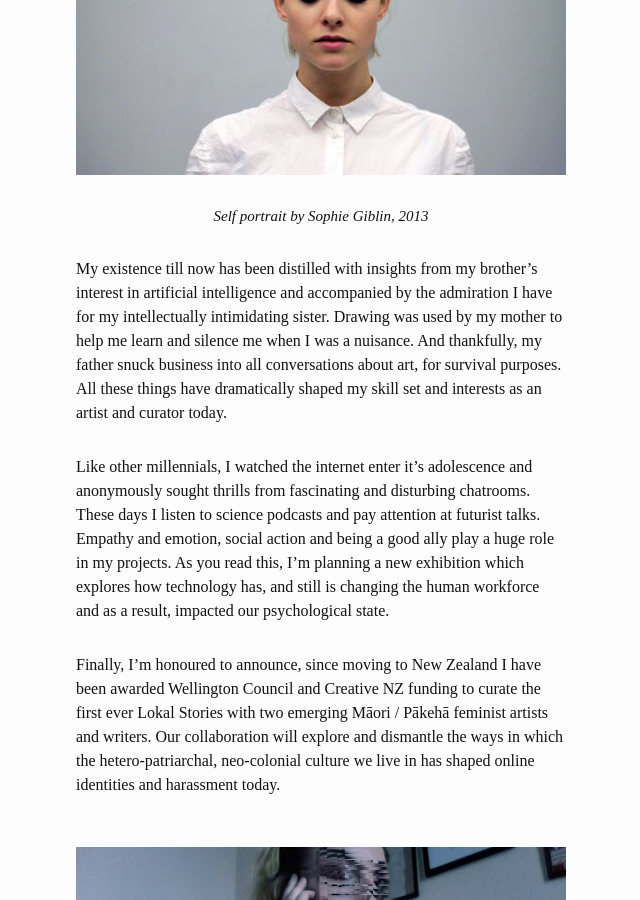
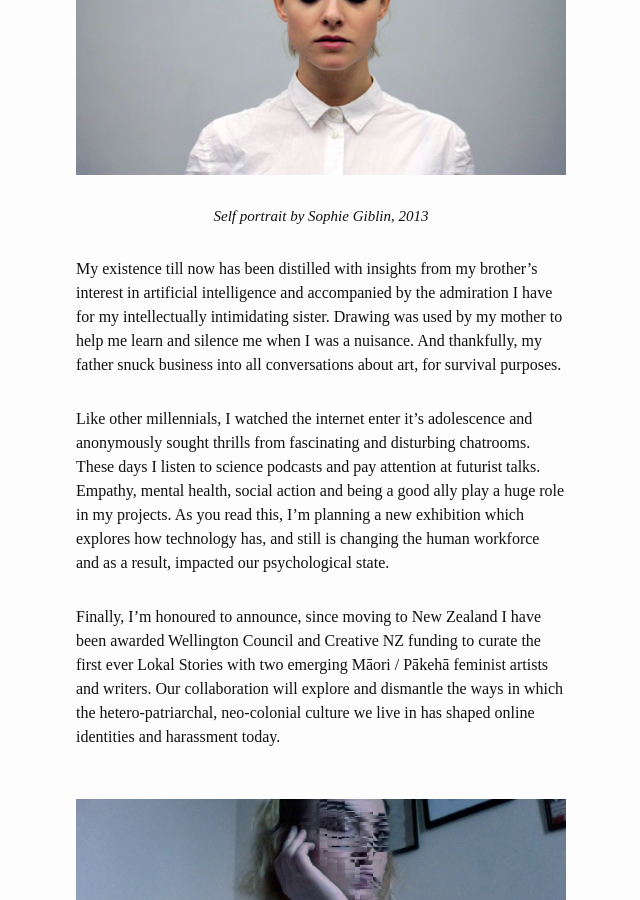
Before and after one commit to sophiegoblin/sophiegoblin.github.io, a Jekyll site: the page built from index.md, in a window 1280 px wide and 900 px high, scrolled down 414 px. Shown: the whole window, without its empty margins (319-959 px from the left). Built offline with Jekyll 4.4.1, drawn with Linux system fonts in a browser that asks for light colours; nearby versions of some CDN libraries.

Commit message:
comment out

```diff
--- a/index.md
+++ b/index.md
@@ -14,9 +14,9 @@
 
 <span class="caption">Self portrait by Sophie Giblin, 2013</span>
 
-My existence till now has been distilled with insights from my brother's interest in artificial intelligence and accompanied by the admiration I have for my intellectually intimidating sister. Drawing was used by my mother to help me learn and silence me when I was a nuisance. And thankfully, my father snuck business into all conversations about art, for survival purposes. All these things have dramatically shaped my skill set and interests as an artist and curator today.
+My existence till now has been distilled with insights from my brother's interest in artificial intelligence and accompanied by the admiration I have for my intellectually intimidating sister. Drawing was used by my mother to help me learn and silence me when I was a nuisance. And thankfully, my father snuck business into all conversations about art, for survival purposes. <!-- All these things have dramatically shaped my skill set and interests as an artist and curator today. -->
 
-Like other millennials, I watched the internet enter it's adolescence and anonymously sought thrills from fascinating and disturbing chatrooms. These days I listen to science podcasts and pay attention at futurist talks. Empathy and emotion, social action and being a good ally play a huge role in my projects. As you read this, I'm planning a new exhibition which explores how technology has, and still is changing the human workforce and as a result, impacted our psychological state.
+Like other millennials, I watched the internet enter it's adolescence and anonymously sought thrills from fascinating and disturbing chatrooms. These days I listen to science podcasts and pay attention at futurist talks. Empathy, mental health, social action and being a good ally play a huge role in my projects. As you read this, I'm planning a new exhibition which explores how technology has, and still is changing the human workforce and as a result, impacted our psychological state.
 
 <!-- I'm influenced by incredible humans like Ken Robinson, writer and educator, a true patron of creativity bringing emotional intelligence into education. Marina Abramovic, a powerful performance artist who enriches her practice with collaboration and teaching. Hans Ulrich Obrist, a curator, historian and critic, who enthusiastically visits artists around the world to shape their work for exhibitions. -->
 
```
